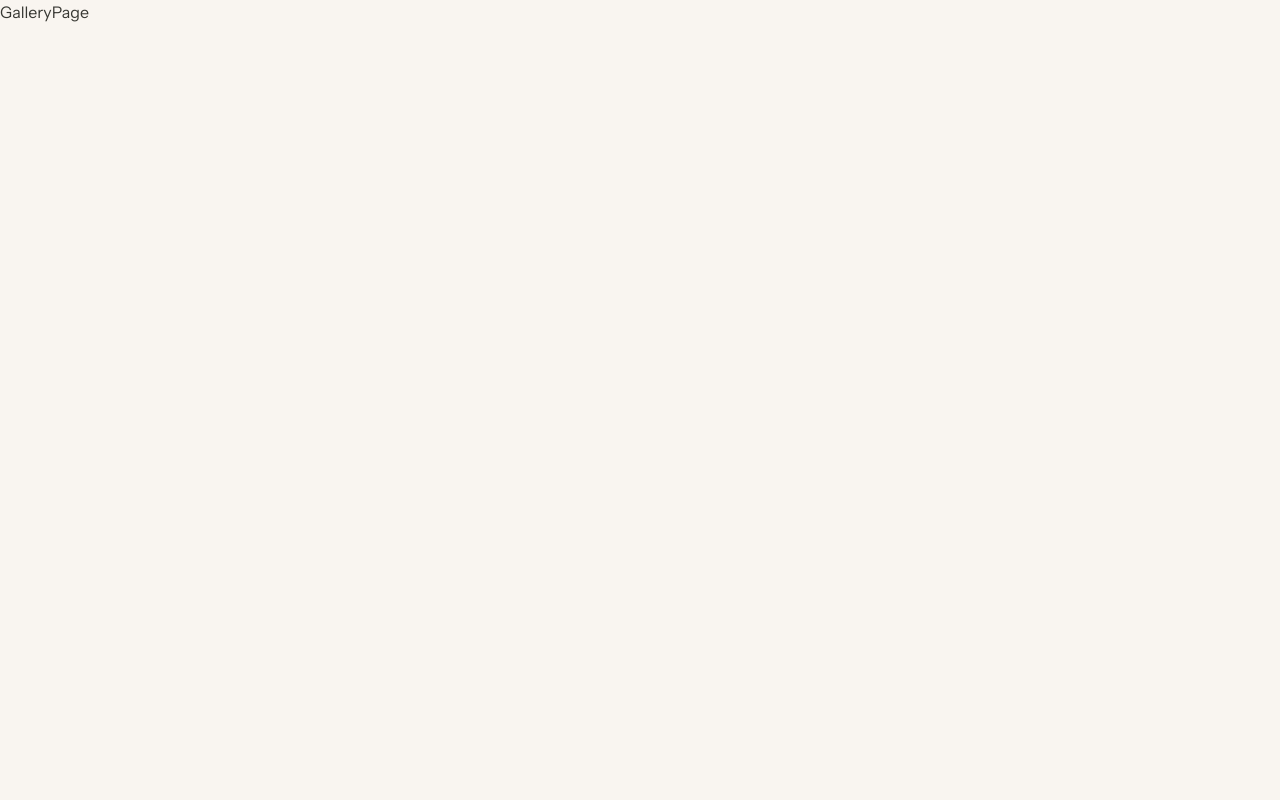
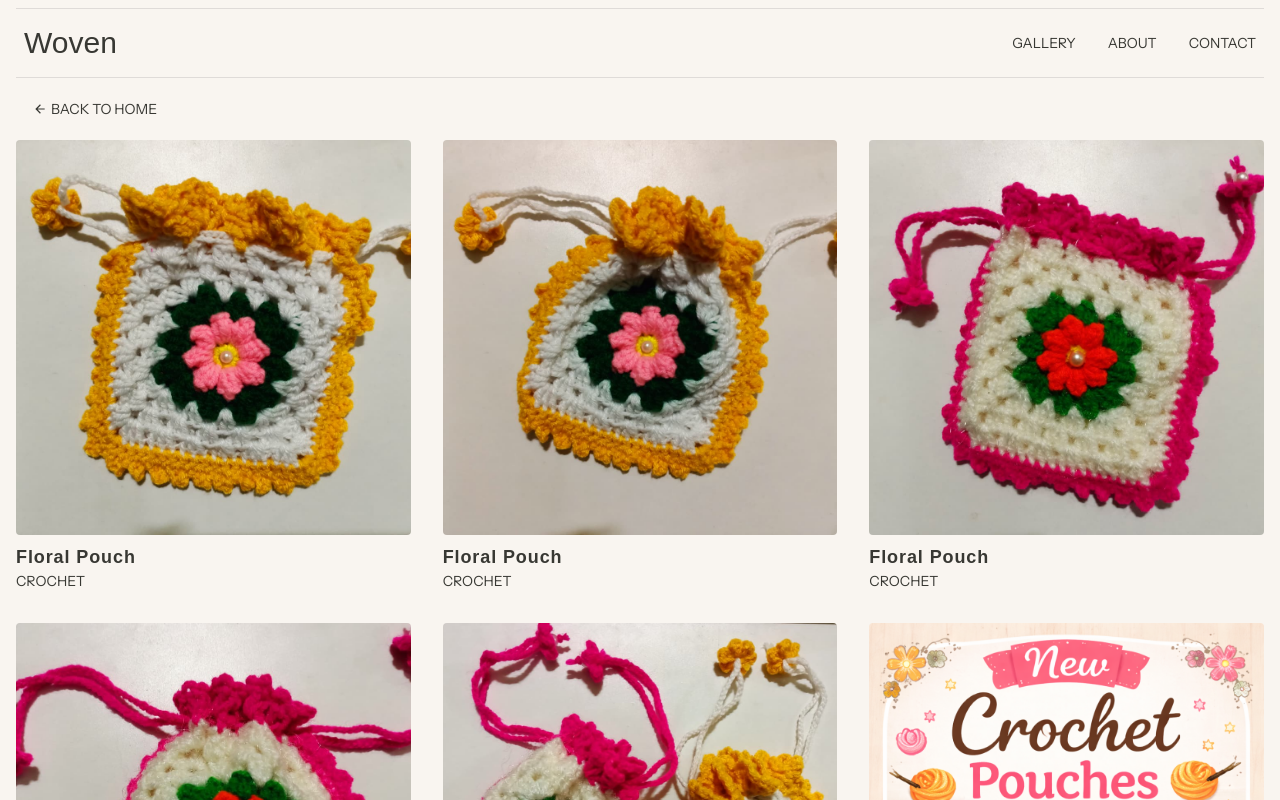
Before and after one commit to Siddharth9101/woven, a React (Vite) app: page /gallery in a window 1280 px wide. Shown: the top 800 px of the page. Built offline with nearby package versions, Linux system fonts and the light colour scheme; a web font is replaced by a local one.

Commit message:
Added GalleryPage

```diff
--- a/src/App.jsx
+++ b/src/App.jsx
@@ -1,7 +1,11 @@
 import { RouterProvider } from "react-router";
 import { router } from "./app.routes.jsx";
 function App() {
-  return <RouterProvider router={router} />;
+  return (
+    <>
+      <RouterProvider router={router} />;
+    </>
+  );
 }
 
 export default App;
--- a/src/components/Hero.jsx
+++ b/src/components/Hero.jsx
@@ -1,3 +1,5 @@
+import { Link } from "react-router";
+
 const Hero = () => {
   return (
     <section className="container py-8 md:flex md:gap-4">
@@ -11,10 +13,10 @@ const Hero = () => {
           each one made slowly, by hand.
         </p>
 
-        <button className="hero_btn">
+        <Link to="/gallery" className="hero_btn">
           <div className="hero_btn_border" />
           Explore Gallery
-        </button>
+        </Link>
       </div>
       <div className="hero_right_side">
         <img src="/images/hero-img.png" alt="hero image" />
--- a/src/index.css
+++ b/src/index.css
@@ -132,4 +132,8 @@ Soft Cream	-	Avatar backgrounds, subtle surfaces
   .footer_link {
     @apply text-pink-400 flex gap-1 items-center text-sm sm:text-base;
   }
+
+  .back_btn {
+    @apply flex items-center gap-1 w-fit px-4 py-1 font-label uppercase text-sm rounded-md border border-transparent hover:border-muted-brown transition-all duration-300 ease-in-out;
+  }
 }
--- a/src/pages/GalleryPage.jsx
+++ b/src/pages/GalleryPage.jsx
@@ -1,7 +1,70 @@
-import React from "react";
+import Navbar from "../components/Navbar.jsx";
+import Footer from "../components/Footer.jsx";
+import { Link } from "react-router";
+import { MdArrowBack } from "react-icons/md";
+import GalleryCard from "../components/ui/Card.jsx";
 
+const ITEMS = [
+  {
+    id: 1,
+    img: "/flowral_pouch/flowral_pouch_01.jpeg",
+    title: "Floral Pouch",
+    subTitle: "crochet",
+  },
+  {
+    id: 2,
+    img: "/flowral_pouch/flowral_pouch_02.jpeg",
+    title: "Floral Pouch",
+    subTitle: "crochet",
+  },
+  {
+    id: 3,
+    img: "/flowral_pouch/flowral_pouch_03.jpeg",
+    title: "Floral Pouch",
+    subTitle: "crochet",
+  },
+  {
+    id: 4,
+    img: "/flowral_pouch/flowral_pouch_04.jpeg",
+    title: "Floral Pouch",
+    subTitle: "crochet",
+  },
+  {
+    id: 5,
+    img: "/flowral_pouch/flowral_pouch_05.jpeg",
+    title: "Floral Pouch",
+    subTitle: "crochet",
+  },
+  {
+    id: 6,
+    img: "/flowral_pouch/flowral_pouch.png",
+    title: "Floral Pouch",
+    subTitle: "crochet",
+  },
+];
 const GalleryPage = () => {
-  return <div>GalleryPage</div>;
+  return (
+    <>
+      <Navbar />
+      <main className="container">
+        {/* back btn */}
+        <div className="py-4">
+          <Link to="/" className="back_btn">
+            <MdArrowBack />
+            Back to home
+          </Link>
+        </div>
+        <div>
+          <div className=" grid gap-6 sm:grid-cols-3 sm:gap-8">
+            {ITEMS.map((item) => (
+              <GalleryCard item={item} key={item.id} />
+            ))}
+          </div>
+        </div>
+      </main>
+      <Footer />
+    </>
+  );
 };
 
 export default GalleryPage;
```
